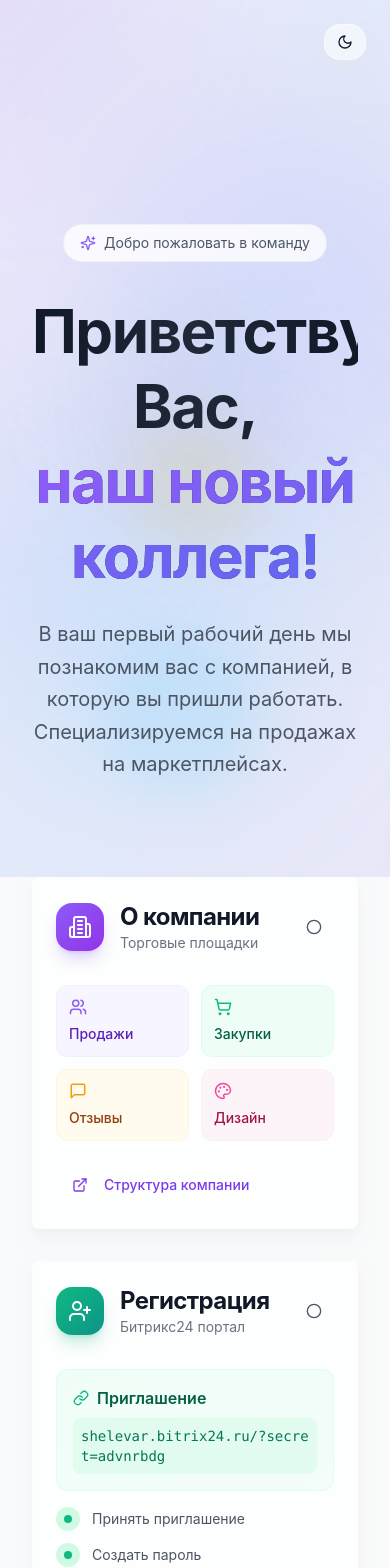
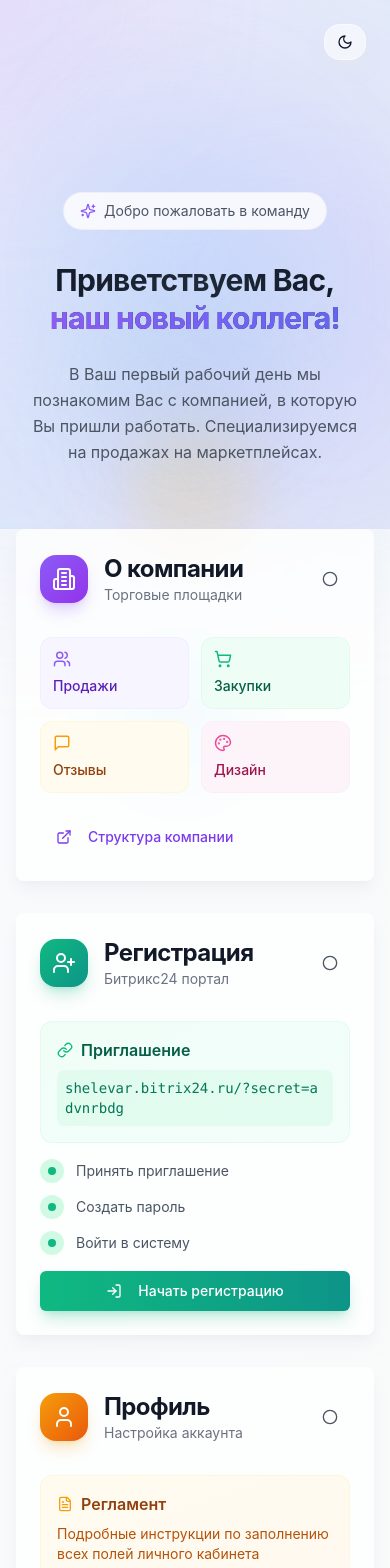
Before and after one commit to pr-poehali-dev/welcome-letter-design, a React (Vite) app: page / in a window 390 px wide. Shown: the top 1568 px of the page. Built offline with nearby package versions, Linux system fonts and the light colour scheme.

Commit message:
Адаптация текста для мобильной версии

```diff
--- a/src/pages/Index.tsx
+++ b/src/pages/Index.tsx
@@ -112,7 +112,7 @@ const Index = () => {
           }`} style={{animationDelay: '2s'}}></div>
         </div>
 
-        <div className="relative max-w-5xl mx-auto px-8 py-24">
+        <div className="relative max-w-5xl mx-auto px-4 sm:px-6 md:px-8 py-16 sm:py-20 md:py-24">
           <div className="text-center animate-fade-in">
             <div className={`inline-flex items-center px-4 py-2 backdrop-blur-sm rounded-full border transition-colors duration-300 text-sm mb-8 ${darkMode
               ? 'bg-gray-800/80 border-gray-700/50 text-gray-300'
@@ -122,7 +122,7 @@ const Index = () => {
               Добро пожаловать в команду
             </div>
 
-            <h1 className={`text-6xl font-bold mb-6 tracking-tight leading-tight ${darkMode
+            <h1 className={`text-3xl sm:text-4xl md:text-5xl lg:text-6xl font-bold mb-6 tracking-tight leading-tight ${darkMode
               ? 'bg-gradient-to-r from-white via-gray-200 to-white bg-clip-text text-transparent'
               : 'bg-gradient-to-r from-gray-900 via-gray-800 to-gray-900 bg-clip-text text-transparent'
             }`}>
@@ -130,11 +130,11 @@ const Index = () => {
               <span className="bg-gradient-to-r from-violet-500 to-indigo-500 bg-clip-text text-transparent">наш новый коллега!</span>
             </h1>
 
-            <p className={`text-xl max-w-3xl mx-auto leading-relaxed ${darkMode
+            <p className={`text-base sm:text-lg md:text-xl max-w-3xl mx-auto leading-relaxed px-4 sm:px-0 ${darkMode
               ? 'text-gray-300'
               : 'text-gray-600'
             }`}>
-              В ваш первый рабочий день мы познакомим вас с компанией, в которую вы пришли работать.
+              В Ваш первый рабочий день мы познакомим Вас с компанией, в которую Вы пришли работать.
               Специализируемся на продажах на маркетплейсах.
             </p>
           </div>
@@ -142,7 +142,7 @@ const Index = () => {
       </div>
 
       {/* Content Cards */}
-      <div className="max-w-7xl mx-auto px-8 pb-24">
+      <div className="max-w-7xl mx-auto px-4 sm:px-6 md:px-8 pb-16 sm:pb-20 md:pb-24">
         <div className="grid lg:grid-cols-3 md:grid-cols-2 gap-8">
 
           {/* О компании */}
```
